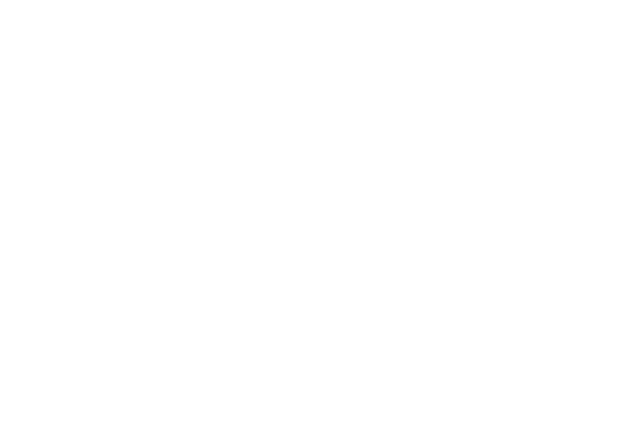
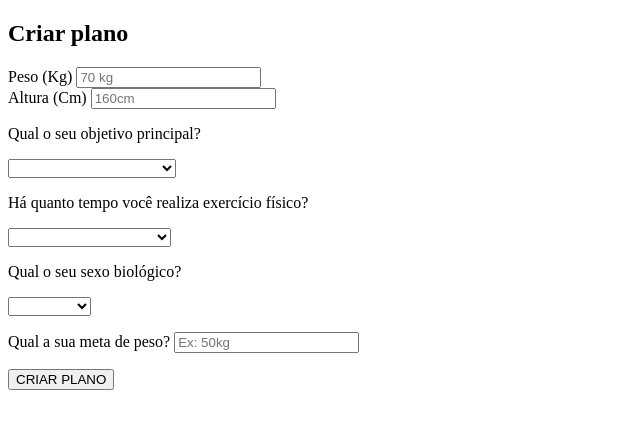
Before and after one commit to marianneoliveirxr/projeto-individual, a website: page public/plano.html in a window 1280 px wide. Shown: the whole page, without its empty margins (0-640 px from the left). Drawn offline with Linux system fonts and the light colour scheme.

Commit message:
Add: Criação tela de plano

```diff
--- a/public/plano.html
+++ b/public/plano.html
@@ -1,11 +1,73 @@
-<!DOCTYPE html>
+<!doctype html>
 <html lang="en">
-<head>
-    <meta charset="UTF-8">
-    <meta name="viewport" content="width=device-width, initial-scale=1.0">
-    <title>Document</title>
-</head>
-<body>
+  <head>
+    <meta charset="UTF-8" />
+    <meta name="viewport" content="width=device-width, initial-scale=1.0" />
+    <title>FitMatch | Criar Plano</title>
+  </head>
+  <body>
+    <div class="plano">
+      <div class="container">
+        <div class="card card-plano">
+          <h2>Criar plano</h2>
 
-</body>
+          <div class="formulario">
+
+            <div class="campo">
+              <span>Peso (Kg)</span>
+              <input id="ipt_peso" type="number" placeholder="70 kg" />
+              <div id="erroPeso"></div>
+            </div>
+
+            <div class="campo">
+              <span>Altura (Cm)</span>
+              <input id="ipt_altura" type="number" placeholder="160cm" />
+              <div id="erroAltura"></div>
+            </div>
+
+            <div class="campo">
+              <p class="titulo-campo">Qual o seu objetivo principal?</p>
+              <select class="option" id="objetivo">
+                <option value=""></option>
+                <option value="emagrecer">Emagrecer</option>
+                <option value="hipertrofia">Ganhar Massa Muscular</option>
+              </select>
+              <p id="erroObjetivo" class="erro"></p>
+            </div>
+
+            <div class="campo">
+              <p class="titulo-campo">
+                Há quanto tempo você realiza exercício físico?
+              </p>
+              <select class="option" id="tempo">
+                <option value=""></option>
+                <option value="iniciante">Menos de 6 meses</option>
+                <option value="intermediario">Entre 6 meses e 2 anos</option>
+                <option value="avancado">Mais de 2 anos</option>
+              </select>
+              <p id="erroTempo" class="erro"></p>
+            </div>
+
+            <div class="campo">
+              <p class="titulo-campo">Qual o seu sexo biológico?</p>
+              <select class="option" id="sexo">
+                <option value=""></option>
+                <option value="feminino">Feminino</option>
+                <option value="masculino">Masculino</option>
+              </select>
+              <p id="erroSexo" class="erro"></p>
+            </div>
+
+            <div class="campo">
+              <label for="meta">Qual a sua meta de peso?</label>
+              <input id="ipt_meta" type="number" placeholder="Ex: 50kg" />
+              <p id="erroMeta" class="erro"></p>
+            </div>
+
+            <button class="botao" onclick="criarPlano()">CRIAR PLANO</button>
+          </div>
+        </div>
+      </div>
+    </div>
+  </body>
 </html>
```
Also changed, not shown: public/login.html (+0 -5 lines).
